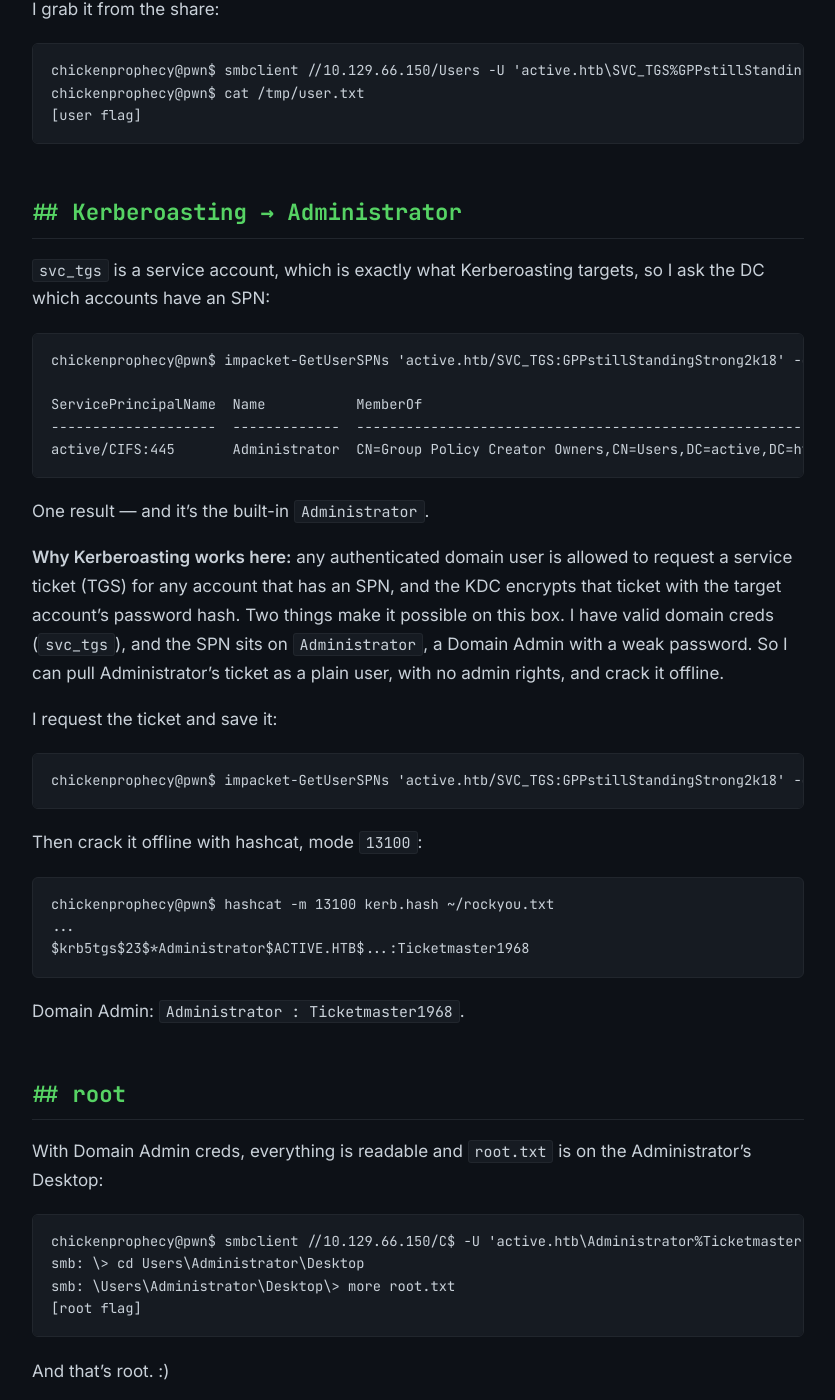
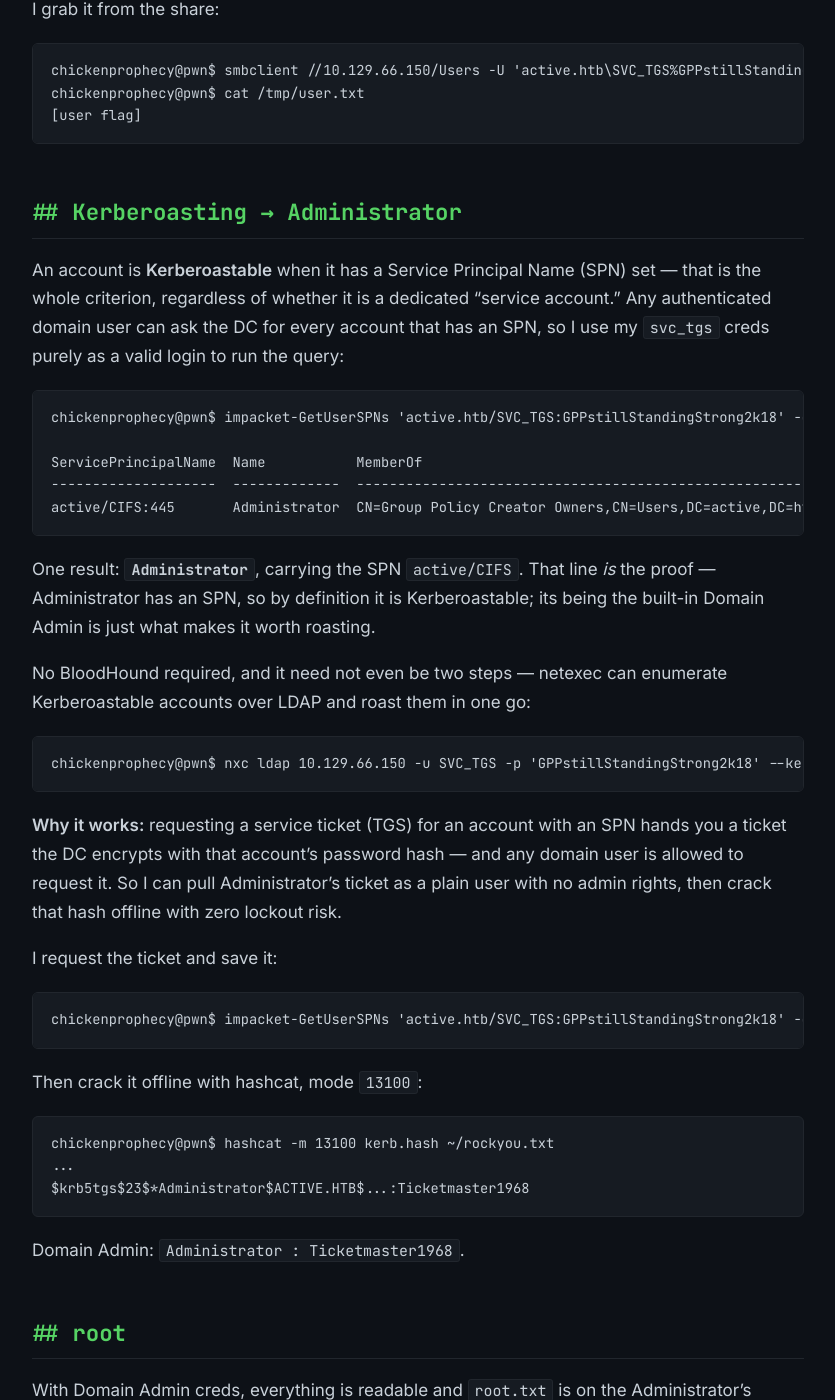
Before and after one commit to avrastefania/blog, a Jekyll site: the page built from _posts/2026-10-03-active.md, in a window 1280 px wide and 1400 px high, scrolled down 5428 px. Shown: the whole window, without its empty margins (222-1057 px from the left). Built offline with Jekyll 4.4.1, drawn with Linux system fonts in a browser that asks for light colours.

Commit message:
Active: tighten Kerberoastable reasoning, add nxc LDAP kerberoasting

````diff
--- a/_posts/2026-10-03-active.md
+++ b/_posts/2026-10-03-active.md
@@ -120,7 +120,7 @@ chickenprophecy@pwn$ cat /tmp/user.txt
 
 ## Kerberoasting → Administrator
 
-`svc_tgs` is a service account, which is exactly what Kerberoasting targets, so I ask the DC which accounts have an SPN:
+An account is **Kerberoastable** when it has a Service Principal Name (SPN) set — that is the whole criterion, regardless of whether it is a dedicated "service account." Any authenticated domain user can ask the DC for every account that has an SPN, so I use my `svc_tgs` creds purely as a valid login to run the query:
 
 ```
 chickenprophecy@pwn$ impacket-GetUserSPNs 'active.htb/SVC_TGS:GPPstillStandingStrong2k18' -dc-ip 10.129.66.150
@@ -130,9 +130,15 @@ ServicePrincipalName  Name           MemberOf
 active/CIFS:445       Administrator  CN=Group Policy Creator Owners,CN=Users,DC=active,DC=htb
 ```
 
-One result — and it's the built-in `Administrator`.
+One result: **`Administrator`**, carrying the SPN `active/CIFS`. That line *is* the proof — Administrator has an SPN, so by definition it is Kerberoastable; its being the built-in Domain Admin is just what makes it worth roasting.
 
-**Why Kerberoasting works here:** any authenticated domain user is allowed to request a service ticket (TGS) for any account that has an SPN, and the KDC encrypts that ticket with the target account's password hash. Two things make it possible on this box. I have valid domain creds (`svc_tgs`), and the SPN sits on `Administrator`, a Domain Admin with a weak password. So I can pull Administrator's ticket as a plain user, with no admin rights, and crack it offline.
+No BloodHound required, and it need not even be two steps — netexec can enumerate Kerberoastable accounts over LDAP and roast them in one go:
+
+```
+chickenprophecy@pwn$ nxc ldap 10.129.66.150 -u SVC_TGS -p 'GPPstillStandingStrong2k18' --kerberoasting kerb.hash
+```
+
+**Why it works:** requesting a service ticket (TGS) for an account with an SPN hands you a ticket the DC encrypts with that account's password hash — and any domain user is allowed to request it. So I can pull Administrator's ticket as a plain user with no admin rights, then crack that hash offline with zero lockout risk.
 
 I request the ticket and save it:
 
````
